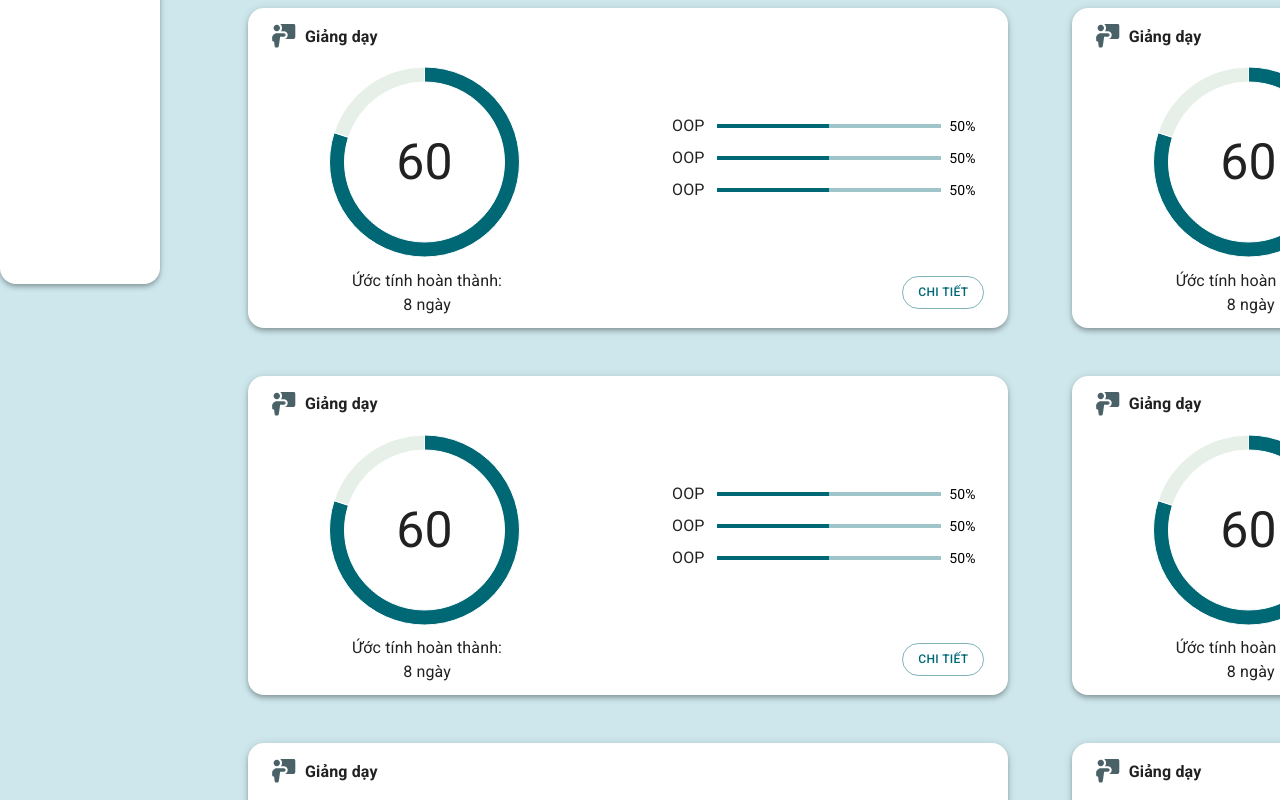
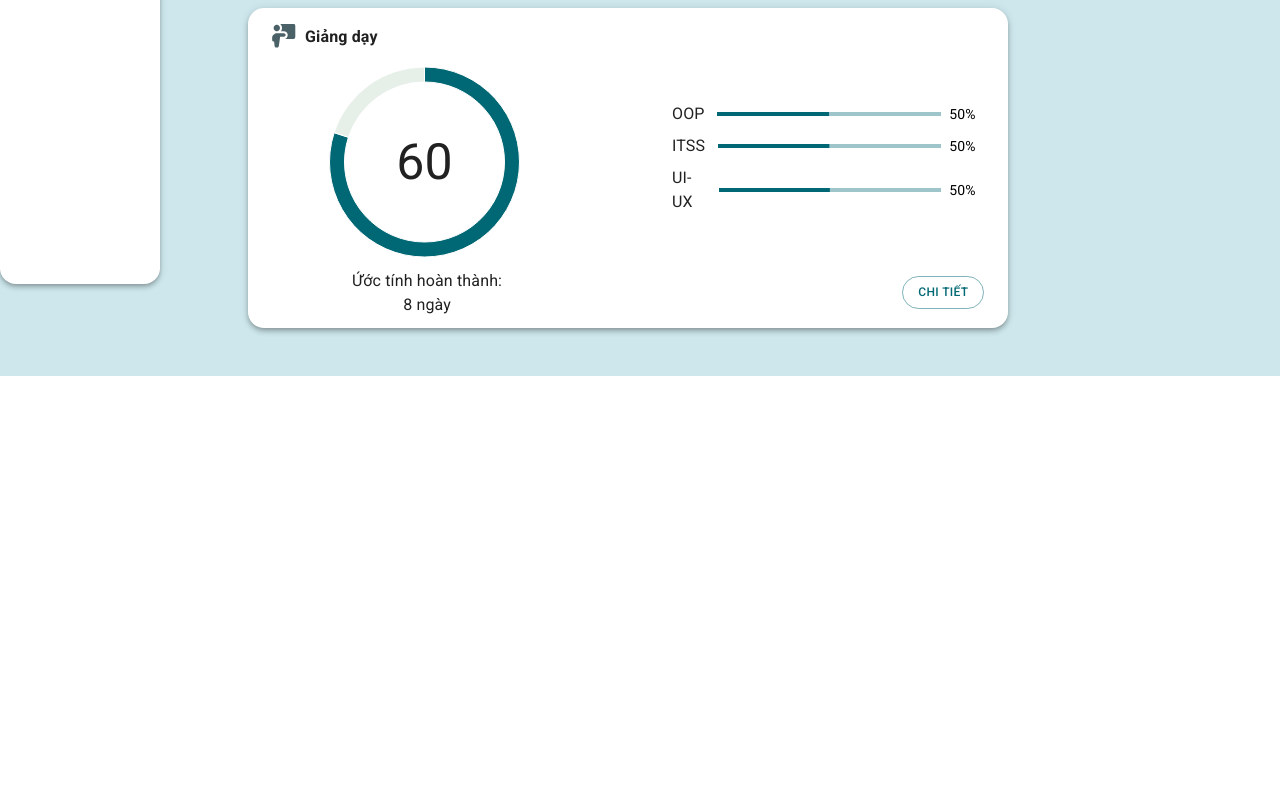
Before and after one commit to VoidKeishi/EduTracker, a React (Vite) app in the folder EduTracker/: page /kpi in a window 1280 px wide. Shown: the part 580-1380 px from the top of the page. After the commit the page ends 956 px from the top, so only its background shows below. Built offline with nearby package versions, Linux system fonts and the light colour scheme.

Commit message:
Reduced to 3 boxes of KPI

```diff
--- a/EduTracker/src/pages/KPI/pages/KpiGeneral/components/KpiGeneral.jsx
+++ b/EduTracker/src/pages/KPI/pages/KpiGeneral/components/KpiGeneral.jsx
@@ -123,7 +123,7 @@ function KpiGeneralInfo() {
                     gap: "0.8rem"
                   }}
                 >
-                  <Typography variant='body1'>OOP</Typography>
+                  <Typography variant='body1'>ITSS</Typography>
                   <Box sx={{ width: "100%" }}>
                     <LinearProgressWithLabel value={50} />
                   </Box>
@@ -139,7 +139,7 @@ function KpiGeneralInfo() {
                     gap: "0.8rem"
                   }}
                 >
-                  <Typography variant='body1'>OOP</Typography>
+                  <Typography variant='body1'>UI-UX</Typography>
                   <Box sx={{ width: "100%" }}>
                     <LinearProgressWithLabel value={50} />
                   </Box>
--- a/EduTracker/src/pages/KPI/pages/KpiGeneral/index.jsx
+++ b/EduTracker/src/pages/KPI/pages/KpiGeneral/index.jsx
@@ -49,11 +49,6 @@ function KpiGeneral() {
         <KpiGeneralInfo />
         <KpiGeneralInfo />
         <KpiGeneralInfo />
-        <KpiGeneralInfo />
-        <KpiGeneralInfo />
-        <KpiGeneralInfo />
-        <KpiGeneralInfo />
-        <KpiGeneralInfo />
       </Box>
     </>
 
```
